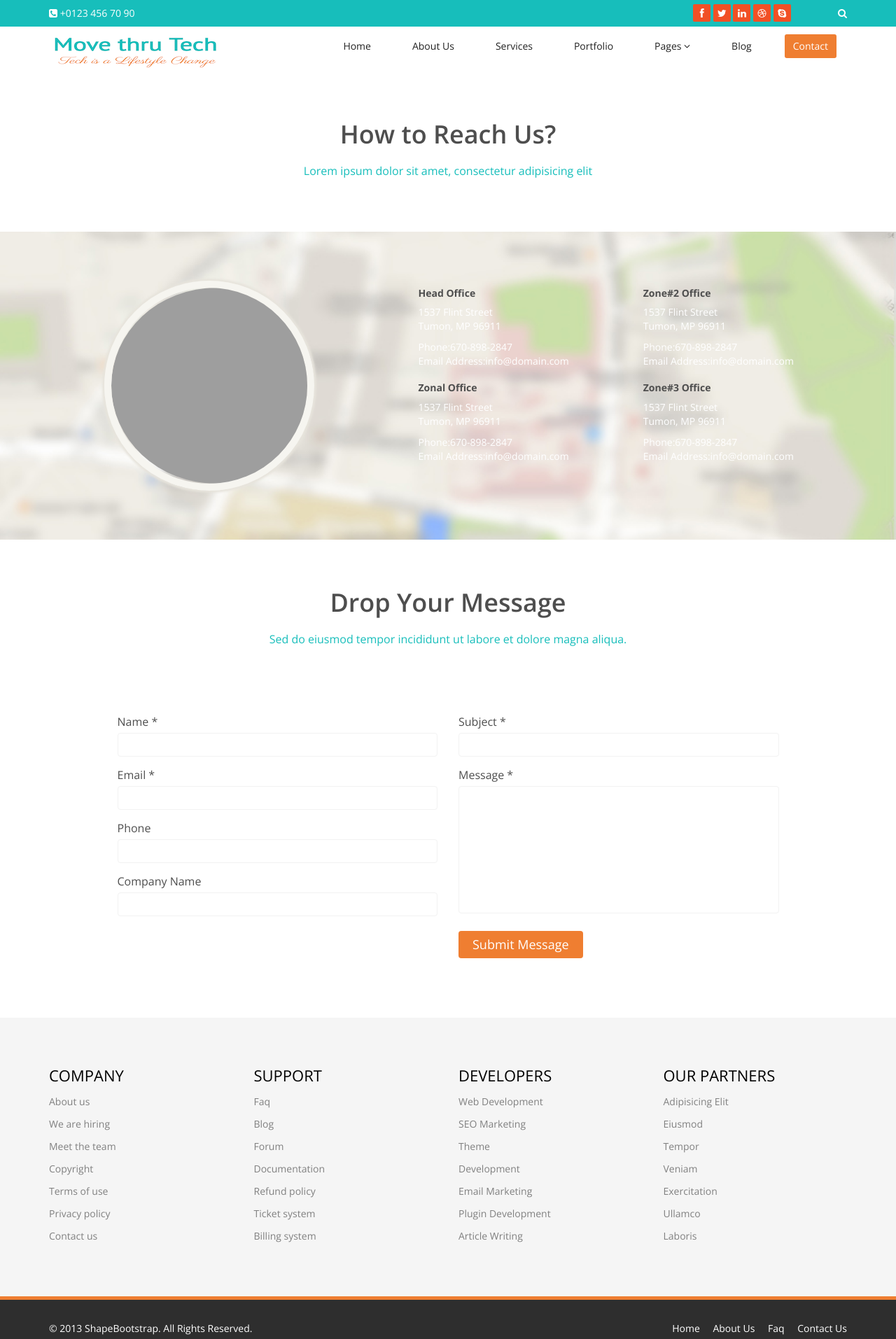
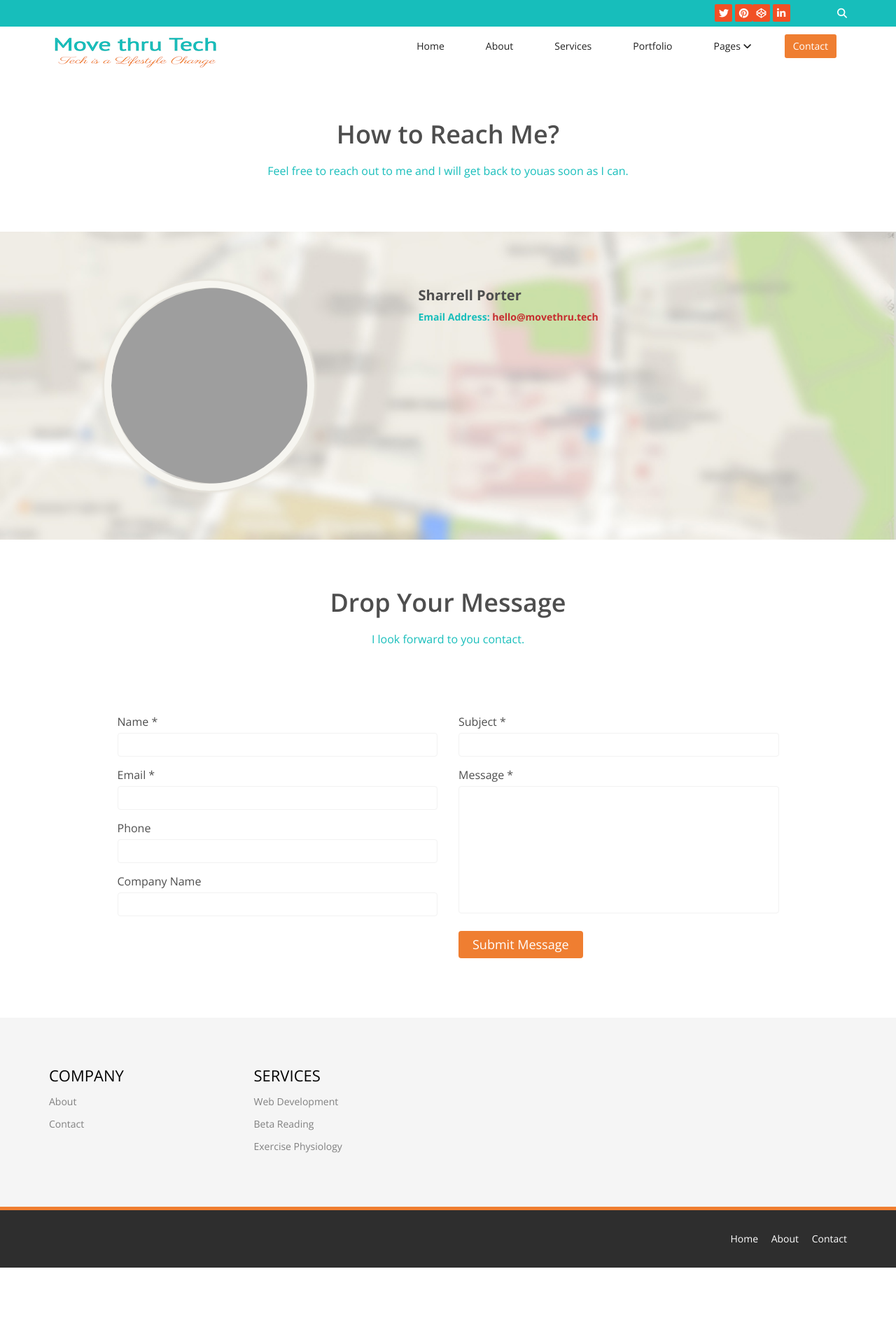
Before and after one commit to sabrown84/Bootstrap-MtT, a plain HTML site: page contact-us.html in a window 1280 px wide. Shown: the whole page at 70% size. After the commit the page ends 1811 px from the top, so only its background shows below. Drawn offline with nearby package versions, Linux system fonts and the light colour scheme; grey boxes are pictures that could not be loaded.

Commit message:
update all pagesand contact info

```diff
--- a/contact-us.html
+++ b/contact-us.html
@@ -5,7 +5,7 @@
     <meta name="viewport" content="width=device-width, initial-scale=1.0">
     <meta name="description" content="">
     <meta name="author" content="">
-    <title>Blog Single | Corlate</title>
+    <title>Move Thru Tech</title>
 
     <!-- core CSS -->
     <link href="css/bootstrap.min.css" rel="stylesheet">
@@ -24,6 +24,14 @@
     <link rel="apple-touch-icon-precomposed" sizes="114x114" href="images/ico/apple-touch-icon-114-precomposed.png">
     <link rel="apple-touch-icon-precomposed" sizes="72x72" href="images/ico/apple-touch-icon-72-precomposed.png">
     <link rel="apple-touch-icon-precomposed" href="images/ico/apple-touch-icon-57-precomposed.png">
+    <script src="https://use.fontawesome.com/7d5c6cfe84.js"></script>
+     <script>(function(i,s,o,g,r,a,m)        {i['GoogleAnalyticsObject']=r;i[r]=i[r]||function(){
+        (i[r].q=i[r].q||[]).push(arguments)},i[r].l=1*new Date();a=s.createElement(o),
+        m=s.getElementsByTagName(o)[0];a.async=1;a.src=g;m.parentNode.insertBefore(a,m)
+        })(window,document,'script','https://www.google-analytics.com/analytics.js','ga');
+        ga('create', 'UA-93695149-1', 'auto');
+        ga('send', 'pageview');
+    </script>
 </head><!--/head-->
 
 <body>
@@ -33,16 +41,18 @@
             <div class="container">
                 <div class="row">
                     <div class="col-sm-6 col-xs-4">
-                        <div class="top-number"><p><i class="fa fa-phone-square"></i>  +0123 456 70 90</p></div>
+                        <!--<div class="top-number"><p><i class="fa fa-phone-square"></i>  +0123 456 70 90</p></div>-->
                     </div>
                     <div class="col-sm-6 col-xs-8">
                        <div class="social">
                             <ul class="social-share">
-                                <li><a href="#"><i class="fa fa-facebook"></i></a></li>
-                                <li><a href="#"><i class="fa fa-twitter"></i></a></li>
-                                <li><a href="#"><i class="fa fa-linkedin"></i></a></li>
-                                <li><a href="#"><i class="fa fa-dribbble"></i></a></li>
-                                <li><a href="#"><i class="fa fa-skype"></i></a></li>
+                                <!--<li><a href="#"><i class="fa fa-facebook"></i></a></li>-->
+                                <li><a href="https://twitter.com/MoveThruTech" target="_blank"><i class="fa fa-twitter"></i></a></li>
+                                <li><a href="https://www.pinterest.com/movethrutech/pins/" target="_blank"><i class="fa fa-pinterest"></i></a>
+                                <li><a href="https://codepen.io/sdporter84/" target="_blank"><i class="fa fa-codepen"></i></a></li>
+                                <li><a href="https://www.linkedin.com/in/sharrell-porter-53616846/" target="_blank"><i class="fa fa-linkedin"></i></a></li>
+                                <!--<li><a href="#"><i class="fa fa-dribbble"></i></a></li>
+                                <li><a href="#"><i class="fa fa-skype"></i></a></li>-->
                             </ul>
                             <div class="search">
                                 <form role="form">
@@ -71,19 +81,20 @@
                 <div class="collapse navbar-collapse navbar-right">
                     <ul class="nav navbar-nav">
                         <li><a href="index.html">Home</a></li>
-                        <li><a href="about-us.html">About Us</a></li>
+                        <li><a href="about-us.html">About</a></li>
                         <li><a href="services.html">Services</a></li>
-                        <li><a href="portfolio.html">Portfolio</a></li>
+                        <li><a href="https://sabrown84.github.io/" target="_blank">Portfolio</a></li>
                         <li class="dropdown">
                             <a href="#" class="dropdown-toggle" data-toggle="dropdown">Pages <i class="fa fa-angle-down"></i></a>
                             <ul class="dropdown-menu">
-                                <li><a href="blog-item.html">Blog Single</a></li>
-                                <li><a href="pricing.html">Pricing</a></li>
-                                <li><a href="404.html">404</a></li>
-                                <li><a href="shortcodes.html">Shortcodes</a></li>
+                                <li><a href="blog-skin.html">Skin</a></li>
+                                <li><a href="blog-fitness.html">Fitness</a></li>
+                                <li><a href="blog.html">Tech Life</a></li>
+                                <!--<li><a href="404.html">404</a></li>
+                                <li><a href="shortcodes.html">Shortcodes</a></li>-->
                             </ul>
                         </li>
-                        <li><a href="blog.html">Blog</a></li>
+                        <!--<li><a href="blog.html">Blog</a></li>-->
                         <li class="active"><a href="contact-us.html">Contact</a></li>
                     </ul>
                 </div>
@@ -93,15 +104,15 @@
 
     <section id="contact-info">
         <div class="center">
-            <h2>How to Reach Us?</h2>
-            <p class="lead">Lorem ipsum dolor sit amet, consectetur adipisicing elit</p>
+            <h2>How to Reach Me?</h2>
+            <p class="lead">Feel free to reach out to me and I will get back to youas soon as I can.</p>
         </div>
         <div class="gmap-area">
             <div class="container">
                 <div class="row">
                     <div class="col-sm-5 text-center">
                         <div class="gmap">
-                            <iframe frameborder="0" scrolling="no" marginheight="0" marginwidth="0" src="https://maps.google.com/maps?f=q&amp;source=s_q&amp;hl=en&amp;geocode=&amp;q=JoomShaper,+Dhaka,+Dhaka+Division,+Bangladesh&amp;aq=0&amp;oq=joomshaper&amp;sll=37.0625,-95.677068&amp;sspn=42.766543,80.332031&amp;ie=UTF8&amp;hq=JoomShaper,&amp;hnear=Dhaka,+Dhaka+Division,+Bangladesh&amp;ll=23.73854,90.385504&amp;spn=0.001515,0.002452&amp;t=m&amp;z=14&amp;iwloc=A&amp;cid=1073661719450182870&amp;output=embed"></iframe>
+                            <iframe src="https://www.google.com/maps/embed?pb=!1m10!1m8!1m3!1d13263.331266942125!2d-84.24368475!3d33.7908152!3m2!1i1024!2i768!4f13.1!5e0!3m2!1sen!2sus!4v1503605259743" width="600" height="450" frameborder="0" style="border:0" allowfullscreen></iframe>
                         </div>
                     </div>
 
@@ -109,25 +120,23 @@
                         <ul class="row">
                             <li class="col-sm-6">
                                 <address>
-                                    <h5>Head Office</h5>
-                                    <p>1537 Flint Street <br>
-                                    Tumon, MP 96911</p>
-                                    <p>Phone:670-898-2847 <br>
-                                    Email Address:info@domain.com</p>
+                                    <h5>Sharrell Porter</h5>
+                                    <p>
+                                        Email Address:<a href="mailto:hello@movethru.tech"> hello@movethru.tech </a></p>
                                 </address>
 
-                                <address>
+                                <!--<address>
                                     <h5>Zonal Office</h5>
                                     <p>1537 Flint Street <br>
                                     Tumon, MP 96911</p>
                                     <p>Phone:670-898-2847 <br>
                                     Email Address:info@domain.com</p>
-                                </address>
+                                </address>-->
                             </li>
 
 
                             <li class="col-sm-6">
-                                <address>
+                                <!--<address>
                                     <h5>Zone#2 Office</h5>
                                     <p>1537 Flint Street <br>
                                     Tumon, MP 96911</p>
@@ -141,7 +150,7 @@
                                     Tumon, MP 96911</p>
                                     <p>Phone:670-898-2847 <br>
                                     Email Address:info@domain.com</p>
-                                </address>
+                                </address>-->
                             </li>
                         </ul>
                     </div>
@@ -154,11 +163,11 @@
         <div class="container">
             <div class="center">
                 <h2>Drop Your Message</h2>
-                <p class="lead">Sed do eiusmod tempor incididunt ut labore et dolore magna aliqua.</p>
+                <p class="lead">I look forward to you contact.</p>
             </div>
             <div class="row contact-wrap">
                 <div class="status alert alert-success" style="display: none"></div>
-                <form id="main-contact-form" class="contact-form" name="contact-form" method="post" action="sendemail.php">
+                <form id="main-contact-form" class="contact-form" name="contact-form" method="post" action="mailto: hello@movethru.tech">
                     <div class="col-sm-5 col-sm-offset-1">
                         <div class="form-group">
                             <label>Name *</label>
@@ -202,58 +211,20 @@
                     <div class="widget">
                         <h3>Company</h3>
                         <ul>
-                            <li><a href="#">About us</a></li>
-                            <li><a href="#">We are hiring</a></li>
-                            <li><a href="#">Meet the team</a></li>
-                            <li><a href="#">Copyright</a></li>
-                            <li><a href="#">Terms of use</a></li>
-                            <li><a href="#">Privacy policy</a></li>
-                            <li><a href="#">Contact us</a></li>
+                            <li><a href="about.html">About </a></li>
+                            <li><a href="contact-us.html">Contact</a></li>
                         </ul>
                     </div>
                 </div><!--/.col-md-3-->
 
                 <div class="col-md-3 col-sm-6">
                     <div class="widget">
-                        <h3>Support</h3>
+                        <h3>Services</h3>
                         <ul>
-                            <li><a href="#">Faq</a></li>
-                            <li><a href="#">Blog</a></li>
-                            <li><a href="#">Forum</a></li>
-                            <li><a href="#">Documentation</a></li>
-                            <li><a href="#">Refund policy</a></li>
-                            <li><a href="#">Ticket system</a></li>
-                            <li><a href="#">Billing system</a></li>
-                        </ul>
-                    </div>
-                </div><!--/.col-md-3-->
+                            <li><a href="https://sabrown84.github.io/"  target="_blank">Web Development</a></li>
+                            <li><a href="https://www.fiverr.com/sdporter84/beta-read-for-all-genres" target="_blank">Beta Reading</a></li>
+                            <li><a href="blog-fitness.html">Exercise Physiology</a></li>
 
-                <div class="col-md-3 col-sm-6">
-                    <div class="widget">
-                        <h3>Developers</h3>
-                        <ul>
-                            <li><a href="#">Web Development</a></li>
-                            <li><a href="#">SEO Marketing</a></li>
-                            <li><a href="#">Theme</a></li>
-                            <li><a href="#">Development</a></li>
-                            <li><a href="#">Email Marketing</a></li>
-                            <li><a href="#">Plugin Development</a></li>
-                            <li><a href="#">Article Writing</a></li>
-                        </ul>
-                    </div>
-                </div><!--/.col-md-3-->
-
-                <div class="col-md-3 col-sm-6">
-                    <div class="widget">
-                        <h3>Our Partners</h3>
-                        <ul>
-                            <li><a href="#">Adipisicing Elit</a></li>
-                            <li><a href="#">Eiusmod</a></li>
-                            <li><a href="#">Tempor</a></li>
-                            <li><a href="#">Veniam</a></li>
-                            <li><a href="#">Exercitation</a></li>
-                            <li><a href="#">Ullamco</a></li>
-                            <li><a href="#">Laboris</a></li>
                         </ul>
                     </div>
                 </div><!--/.col-md-3-->
@@ -265,14 +236,14 @@
         <div class="container">
             <div class="row">
                 <div class="col-sm-6">
-                    &copy; 2013 <a target="_blank" href="http://shapebootstrap.net/" title="Free Twitter Bootstrap WordPress Themes and HTML templates">ShapeBootstrap</a>. All Rights Reserved.
+                    <!--&copy; 2013 <a target="_blank" href="http://shapebootstrap.net/" title="Free Twitter Bootstrap WordPress Themes and HTML templates">ShapeBootstrap</a>. All Rights Reserved.-->
                 </div>
                 <div class="col-sm-6">
                     <ul class="pull-right">
                         <li><a href="#">Home</a></li>
-                        <li><a href="#">About Us</a></li>
-                        <li><a href="#">Faq</a></li>
-                        <li><a href="#">Contact Us</a></li>
+                        <li><a href="#">About </a></li>
+                        <!--<li><a href="#">Faq</a></li>-->
+                        <li><a href="#">Contact </a></li>
                     </ul>
                 </div>
             </div>
--- a/css/main.css
+++ b/css/main.css
@@ -2004,6 +2004,16 @@ ul.social_icons li  a i{
   font-weight: 300;
 }
 
+address h5 {
+    font-size: 20px;
+}
+
+address p {
+    font-size: 14px;
+    font-weight: 700;
+    color: #17BEBB;
+}
+
 .form-group .form-control {
   padding: 7px 12px;
   border-color:#f2f2f2;
@@ -2018,7 +2028,9 @@ textarea#message{
 #contact-page .contact-wrap {
   margin-top: 20px;
 }
-
+#contact-page form {
+    color: red;
+}
 /*********************
 ****blog page css*****
 **********************/
```
Also changed, not shown: about.html (+1 -1 lines), blog-fitness.html (+1 -1 lines), blog-skin.html (+1 -1 lines), index.html (+1 -1 lines), services.html (+1 -1 lines).
